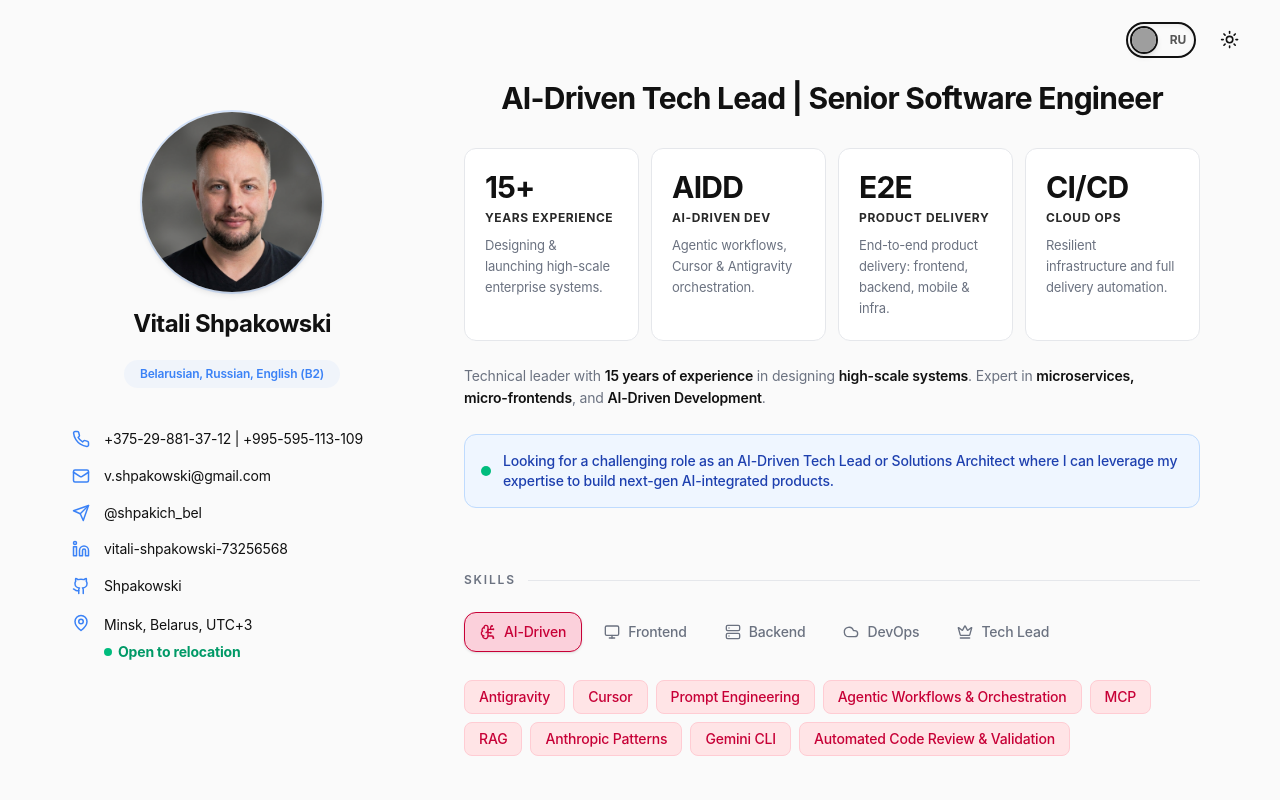
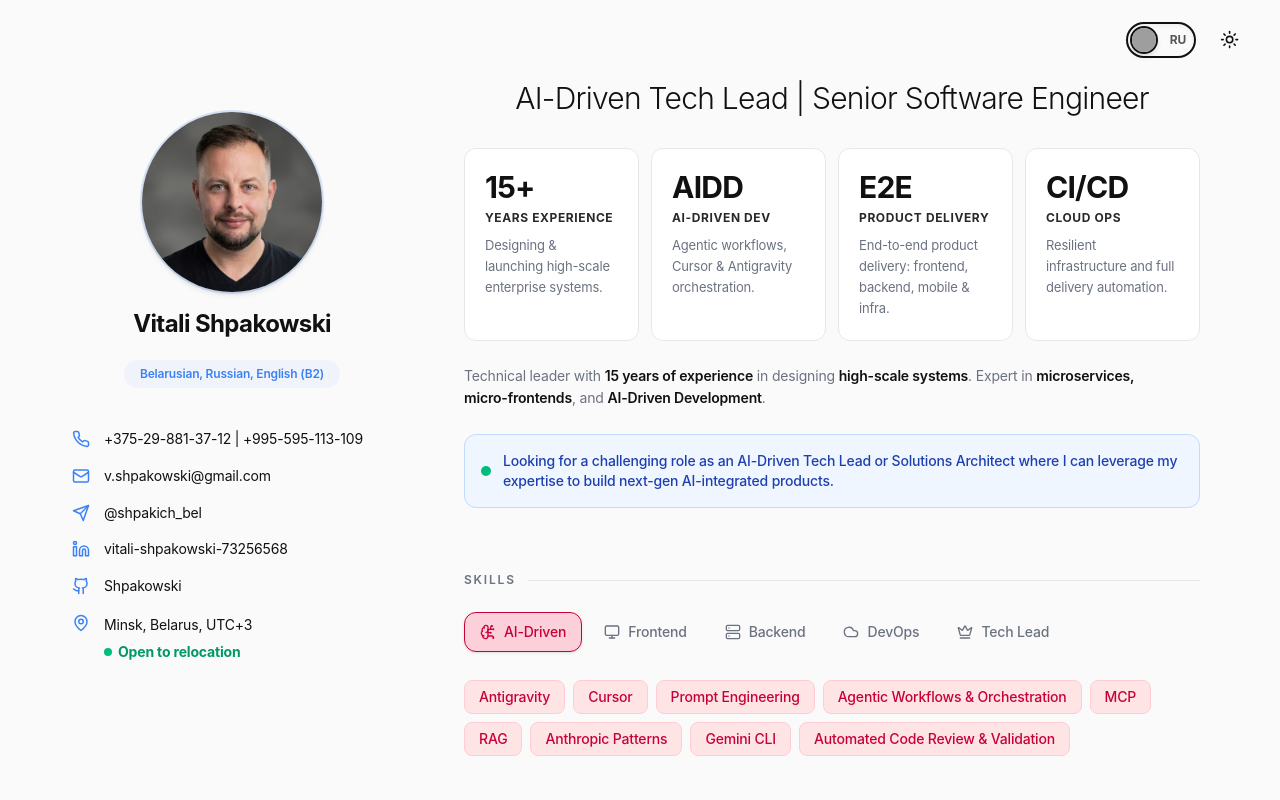
Before and after one commit to Shpakowski/shpakowski.github.io, a React (Vite) app: page / in a window 1280 px wide. Shown: the top 800 px of the page. Built offline with nearby package versions, Linux system fonts and the light colour scheme; grey boxes are pictures that could not be loaded.

Commit message:
style: change main page headline font-weight to 300

```diff
--- a/src/App.tsx
+++ b/src/App.tsx
@@ -11,7 +11,7 @@ function App() {
   return (
     <AppLayout>
       <div className="space-y-12">
-        <h1 className="text-xl md:text-2xl lg:text-3xl font-bold tracking-tight text-center mb-6">
+        <h1 className="text-xl md:text-2xl lg:text-3xl font-light tracking-tight text-center mb-6">
           {t('profile.headline')}
         </h1>
 
```
